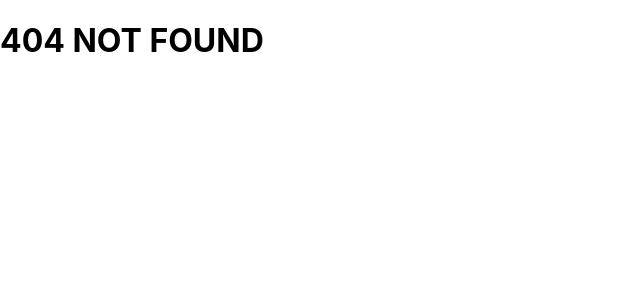
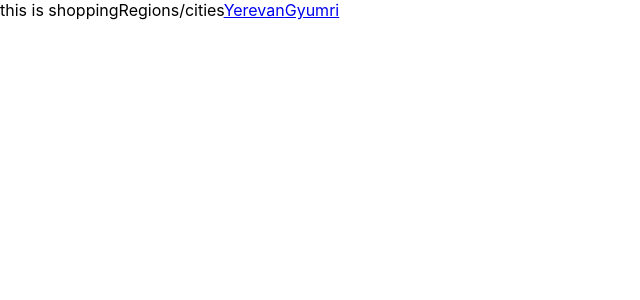
Before and after one commit to vahagnmovs/GoldMarket, a React (Create React App) app in the folder goldmarket/: page /shoppingregions/cities in a window 1280 px wide. Before the commit this address had no page. Shown: the top 300 px of the page, without its empty margins (0-640 px from the left). Built offline with nearby package versions, Linux system fonts and the light colour scheme.

Commit message:
created first nested router

```diff
--- a/goldmarket/src/components/Cities/index.tsx
+++ b/goldmarket/src/components/Cities/index.tsx
@@ -1,9 +1,26 @@
 import React from 'react';
+import {Link } from "react-router-dom";
+
+const cities = [
+    {
+        cityID: 1,
+        name: 'Yerevan',
+    },
+    {
+        cityID: 2,
+        name: 'Gyumri'
+    }
+]
 
 const Cities = () => {
     return (
         <div>
             this is shoppingRegions/cities
+            {
+                cities.map(city => <Link to={`/shoppingregions/cities/${city.cityID}`}>{city.name}</Link>)
+            }
+
+
         </div>
     );
 };
--- a/goldmarket/src/components/ShoppingRegions/index.tsx
+++ b/goldmarket/src/components/ShoppingRegions/index.tsx
@@ -5,7 +5,7 @@ const ShoppingRegions = () => {
     return (
         <div>
             <div>this is shoppingregions</div>
-            <Link to = {'cities'}>Cities</Link>
+            <Link to = {'/shoppingregions/cities'}>Cities</Link>
         </div>
     );
 };
--- a/goldmarket/src/pages/Products/index.tsx
+++ b/goldmarket/src/pages/Products/index.tsx
@@ -1,9 +1,12 @@
 import React from 'react';
+import {useParams} from "react-router-dom";
 
 const Products = () => {
+    const {id} = useParams();
+
     return (
         <div>
-            <img src="https://img.freepik.com/free-vector/white-product-podium-with-green-tropical-palm-leaves-golden-round-arch-green-wall_87521-3023.jpg?size=626&ext=jpg" alt=""/>
+            this is products page
         </div>
     );
 };
```
Also changed, not shown: goldmarket/src/router.tsx (+8 -0 lines).
